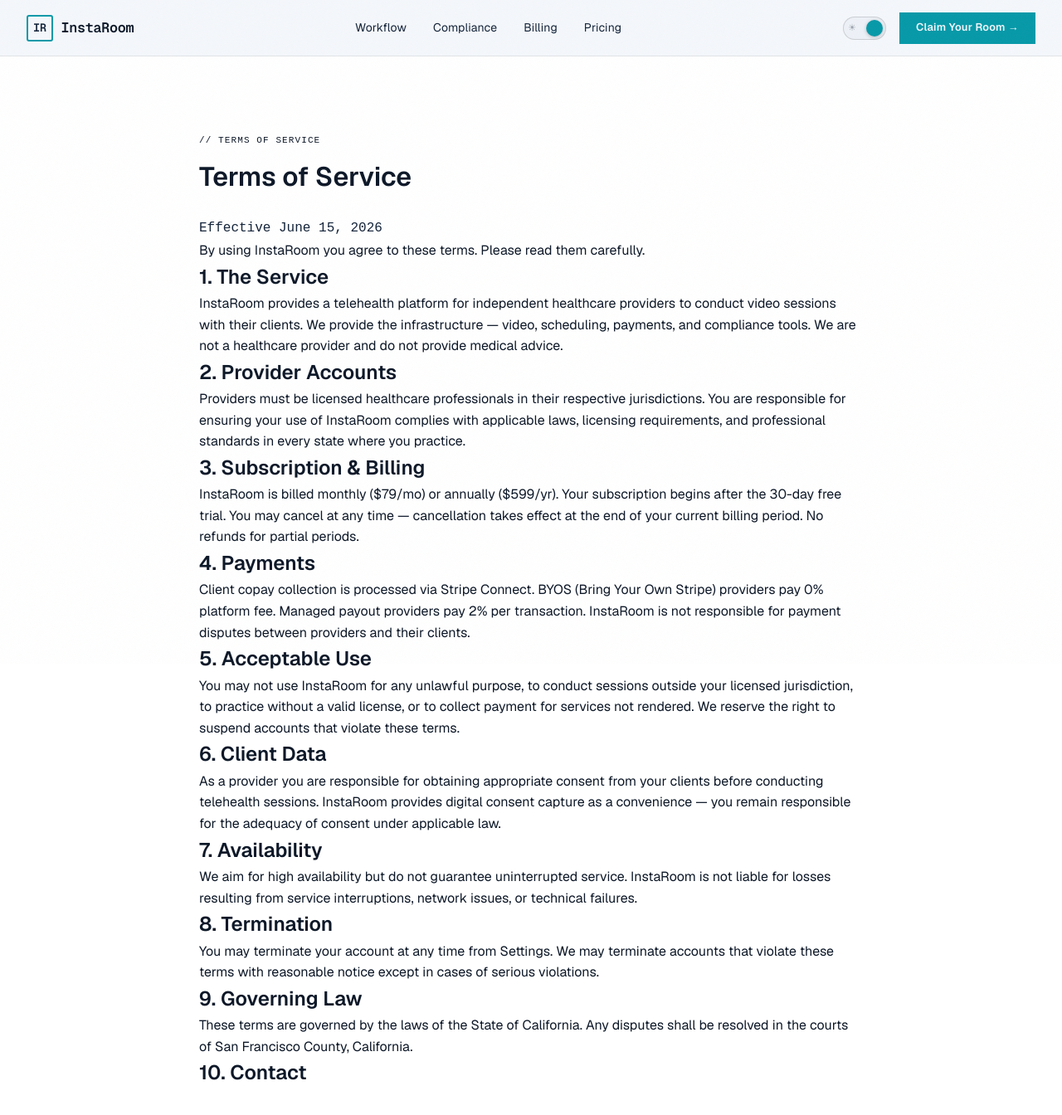
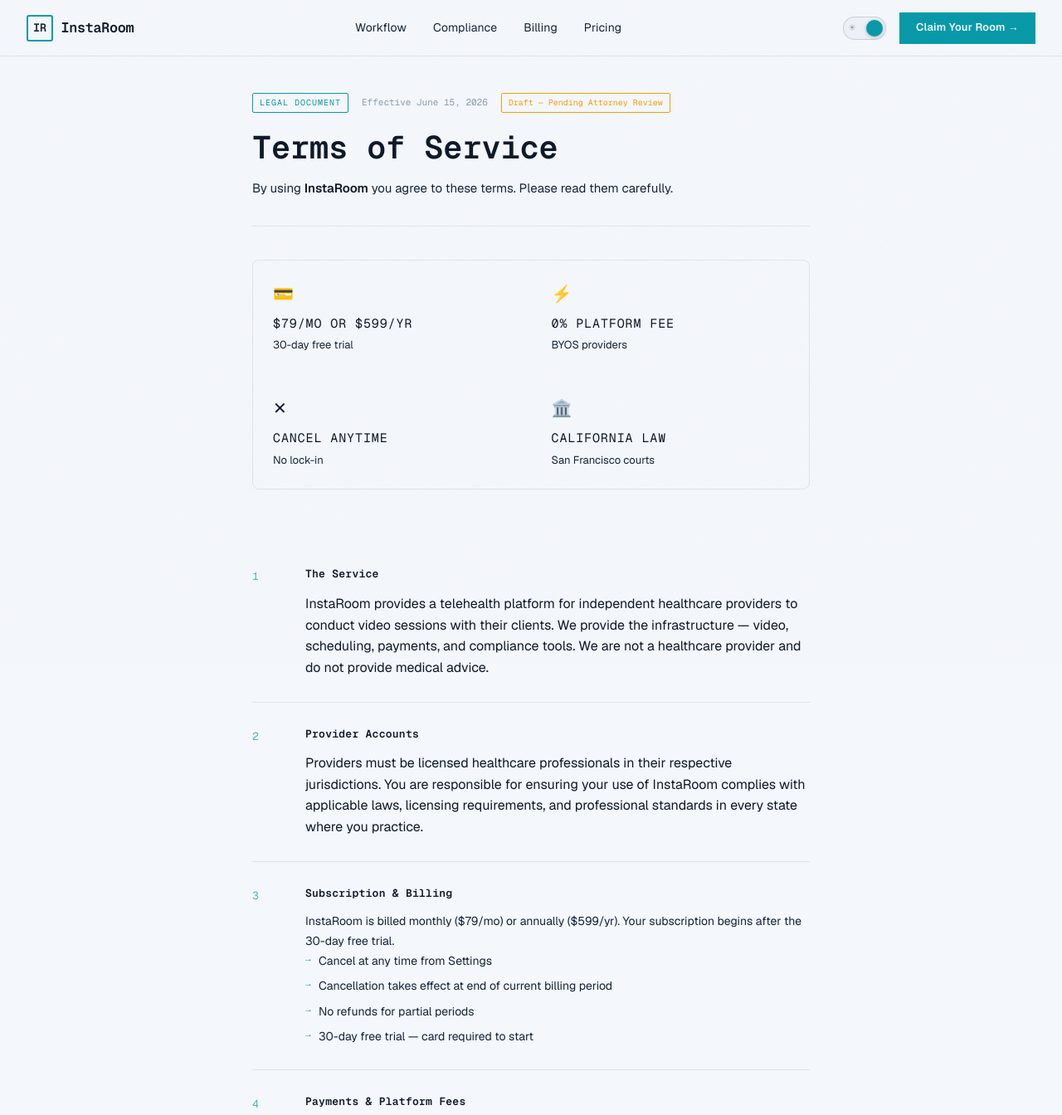
Before and after one commit to InstaDR-Lite/marketing, a Next.js app: page /terms in a window 1280 px wide. Shown: the top 1344 px of the page at 83% size. Built offline with nearby package versions, Linux system fonts and the light colour scheme.

Commit message:
feat: terms of service page redesign
- Legal document format matching BAA + Privacy
- 4-card key terms summary (pricing, fees, cancel, jurisdiction)
- 9 numbered sections with arrow lists
- Acceptable use as bullet list
- Draft disclaimer footer
- San Francisco, CA contact

```diff
--- /dev/null
+++ b/app/terms/Terms.module.scss
@@ -0,0 +1,266 @@
+.page {
+  max-width: 720px;
+  margin: 0 auto;
+  padding: 7rem 24px;
+}
+
+// Header
+.header {
+  margin-bottom: 40px;
+  padding-bottom: 32px;
+  border-bottom: 1px solid var(--color-border);
+}
+
+.docMeta {
+  display: flex;
+  align-items: center;
+  gap: 16px;
+  margin-bottom: 20px;
+  flex-wrap: wrap;
+}
+
+.docType {
+  font-family: var(--font-mono);
+  font-size: 10px;
+  text-transform: uppercase;
+  letter-spacing: 0.1em;
+  color: var(--color-teal);
+  padding: 3px 8px;
+  border: 1px solid var(--color-teal);
+  border-radius: 2px;
+}
+
+.docDate {
+  font-family: var(--font-mono);
+  font-size: 11px;
+  color: var(--color-text-muted);
+}
+
+.docStatus {
+  font-family: var(--font-mono);
+  font-size: 10px;
+  color: #f59e0b;
+  padding: 3px 8px;
+  border: 1px solid #f59e0b;
+  border-radius: 2px;
+}
+
+.headline {
+  font-family: var(--font-display);
+  font-size: clamp(1.75rem, 3vw, 2.5rem);
+  font-weight: 700;
+  color: var(--color-text-primary);
+  margin-bottom: 16px;
+  line-height: 1.1;
+}
+
+.parties {
+  font-size: 15px;
+  line-height: 1.7;
+  color: var(--color-text-secondary);
+
+  strong {
+    color: var(--color-text-primary);
+  }
+}
+
+// Request CTA
+.requestBox {
+  display: flex;
+  align-items: center;
+  justify-content: space-between;
+  gap: 24px;
+  padding: 20px 24px;
+  border: 1px solid var(--color-teal);
+  border-radius: 8px;
+  background: var(--color-teal-dim);
+  margin-bottom: 48px;
+
+  @media (max-width: 600px) {
+    flex-direction: column;
+    align-items: flex-start;
+  }
+}
+
+.requestTitle {
+  font-family: var(--font-mono);
+  font-size: 12px;
+  color: var(--color-text-primary);
+  letter-spacing: 0.04em;
+  margin-bottom: 4px;
+}
+
+.requestDesc {
+  font-size: 13px;
+  color: var(--color-text-secondary);
+}
+
+.requestBtn {
+  flex-shrink: 0;
+  padding: 10px 18px;
+  border: 1px solid var(--color-teal);
+  border-radius: 4px;
+  font-family: var(--font-mono);
+  font-size: 11px;
+  color: var(--color-teal);
+  white-space: nowrap;
+  text-decoration: none;
+  transition: background var(--transition);
+
+  &:hover {
+    background: var(--color-teal-dim);
+  }
+}
+
+// Sections
+.sections {
+  display: flex;
+  flex-direction: column;
+  gap: 0;
+}
+
+.section {
+  display: grid;
+  grid-template-columns: 40px 1fr;
+  gap: 24px;
+  padding: 28px 0;
+  border-bottom: 1px solid var(--color-border);
+
+  &:last-child {
+    border-bottom: none;
+  }
+}
+
+.sectionNum {
+  font-family: var(--font-mono);
+  font-size: 13px;
+  color: var(--color-teal);
+  padding-top: 3px;
+  opacity: 0.7;
+}
+
+.sectionBody {
+  display: flex;
+  flex-direction: column;
+  gap: 12px;
+}
+
+.sectionTitle {
+  font-family: var(--font-mono);
+  font-size: 13px;
+  color: var(--color-text-primary);
+  letter-spacing: 0.02em;
+  font-weight: 600;
+}
+
+.sectionBody p {
+  font-size: 14px;
+  line-height: 1.7;
+  color: var(--color-text-secondary);
+}
+
+.list {
+  list-style: none;
+  padding: 0;
+  margin: 0;
+  display: flex;
+  flex-direction: column;
+  gap: 8px;
+
+  li {
+    font-size: 14px;
+    line-height: 1.6;
+    color: var(--color-text-secondary);
+    padding-left: 16px;
+    position: relative;
+
+    &::before {
+      content: '→';
+      position: absolute;
+      left: 0;
+      color: var(--color-teal);
+      font-family: var(--font-mono);
+      font-size: 11px;
+    }
+  }
+}
+
+
+.summaryGrid {
+  display: grid;
+  grid-template-columns: repeat(2, 1fr);
+  gap: 1px;
+  // background: var(--color-border);
+  border: 1px solid var(--color-border);
+  border-radius: 8px;
+  overflow: hidden;
+  margin-bottom: 64px;
+
+  @media (max-width: 640px) {
+    grid-template-columns: 1fr;
+  }
+}
+
+.summaryCard {
+  background: var(--color-surface);
+  background: transparent;
+  padding: 24px;
+  display: flex;
+  flex-direction: column;
+  gap: 8px;
+}
+
+.summaryIcon {
+  font-size: 20px;
+  margin-bottom: 4px;
+}
+
+.summaryTitle {
+  font-family: var(--font-mono);
+  font-size: 15px;
+  color: var(--color-text-primary);
+  letter-spacing: 0.06em;
+  text-transform: uppercase;
+  line-height: 1.1;
+}
+
+.summaryDesc {
+  font-size: 13px;
+  line-height: 1.6;
+  color: var(--color-text-secondary);
+}
+
+// Footer
+.docFooter {
+  margin-top: 48px;
+  padding-top: 32px;
+  border-top: 1px solid var(--color-border);
+  display: flex;
+  flex-direction: column;
+  gap: 16px;
+}
+
+.disclaimer {
+  font-size: 12px;
+  line-height: 1.6;
+  color: var(--color-text-muted);
+  font-style: italic;
+}
+
+.contact {
+  display: flex;
+  align-items: center;
+  gap: 24px;
+  font-size: 13px;
+
+  a {
+    color: var(--color-teal);
+    text-decoration: none;
+  }
+
+  span {
+    font-family: var(--font-mono);
+    font-size: 11px;
+    color: var(--color-text-muted);
+  }
+}
--- a/app/terms/page.tsx
+++ b/app/terms/page.tsx
@@ -1,88 +1,165 @@
-// app/about/page.tsx
-import Footer from "@/components/Footer";
-import Navbar from "@/components/Navbar";
-import Link from "next/link";
-import styles from "../page.module.scss";
+import Navbar from '@/components/Navbar';
+import Footer from '@/components/Footer';
+import styles from './Terms.module.scss';
 
-function Terms() {
-  return (
-    <main className={styles.section}>
-      <div className={styles.container}>
-        <p className={styles.label}>// terms of service</p>
-        <h1>Terms of Service</h1>
-        <p className={styles.coming}>Effective June 15, 2026</p>
-
-        <p>By using InstaRoom you agree to these terms. Please read them carefully.</p>
-
-        <h2>1. The Service</h2>
-        <p>InstaRoom provides a telehealth platform for independent healthcare
+const SECTIONS = [
+  {
+    num:   '1',
+    title: 'The Service',
+    body:  <>InstaRoom provides a telehealth platform for independent healthcare
             providers to conduct video sessions with their clients. We provide
             the infrastructure — video, scheduling, payments, and compliance tools.
-        We are not a healthcare provider and do not provide medical advice.</p>
-
-        <h2>2. Provider Accounts</h2>
-        <p>Providers must be licensed healthcare professionals in their
+            We are not a healthcare provider and do not provide medical advice.</>
+  },
+  {
+    num:   '2',
+    title: 'Provider Accounts',
+    body:  <>Providers must be licensed healthcare professionals in their
             respective jurisdictions. You are responsible for ensuring your
             use of InstaRoom complies with applicable laws, licensing requirements,
-        and professional standards in every state where you practice.</p>
-
-        <h2>3. Subscription & Billing</h2>
+            and professional standards in every state where you practice.</>
+  },
+  {
+    num:   '3',
+    title: 'Subscription & Billing',
+    body:  <>
       <p>InstaRoom is billed monthly ($79/mo) or annually ($599/yr).
-        Your subscription begins after the 30-day free trial.
-        You may cancel at any time — cancellation takes effect at the
-        end of your current billing period. No refunds for partial periods.</p>
-
-        <h2>4. Payments</h2>
-        <p>Client copay collection is processed via Stripe Connect.
-        BYOS (Bring Your Own Stripe) providers pay 0% platform fee.
-        Managed payout providers pay 2% per transaction.
-        InstaRoom is not responsible for payment disputes between
-        providers and their clients.</p>
-
-        <h2>5. Acceptable Use</h2>
-        <p>You may not use InstaRoom for any unlawful purpose, to conduct
-        sessions outside your licensed jurisdiction, to practice without
-        a valid license, or to collect payment for services not rendered.
-        We reserve the right to suspend accounts that violate these terms.</p>
-
-        <h2>6. Client Data</h2>
-        <p>As a provider you are responsible for obtaining appropriate consent
+      Your subscription begins after the 30-day free trial.</p>
+      <ul className={styles.list}>
+        <li>Cancel at any time from Settings</li>
+        <li>Cancellation takes effect at end of current billing period</li>
+        <li>No refunds for partial periods</li>
+        <li>30-day free trial — card required to start</li>
+      </ul>
+    </>
+  },
+  {
+    num:   '4',
+    title: 'Payments & Platform Fees',
+    body:  <>
+      <p>Client copay collection is processed via Stripe Connect.</p>
+      <ul className={styles.list}>
+        <li>BYOS (Bring Your Own Stripe) — 0% platform fee</li>
+        <li>Managed payouts — 2% per transaction</li>
+        <li>InstaRoom is not responsible for payment disputes between providers and clients</li>
+      </ul>
+    </>
+  },
+  {
+    num:   '5',
+    title: 'Acceptable Use',
+    body:  <>
+      <p>You may not use InstaRoom to:</p>
+      <ul className={styles.list}>
+        <li>Conduct sessions outside your licensed jurisdiction</li>
+        <li>Practice without a valid license</li>
+        <li>Collect payment for services not rendered</li>
+        <li>Violate any applicable law or regulation</li>
+      </ul>
+      <p>We reserve the right to suspend accounts that violate these terms.</p>
+    </>
+  },
+  {
+    num:   '6',
+    title: 'Client Data & Consent',
+    body:  <>As a provider you are responsible for obtaining appropriate consent
             from your clients before conducting telehealth sessions. InstaRoom
             provides digital consent capture as a convenience — you remain
-        responsible for the adequacy of consent under applicable law.</p>
-
-        <h2>7. Availability</h2>
-        <p>We aim for high availability but do not guarantee uninterrupted
+            responsible for the adequacy of consent under applicable law.</>
+  },
+  {
+    num:   '7',
+    title: 'Availability',
+    body:  <>We aim for high availability but do not guarantee uninterrupted
             service. InstaRoom is not liable for losses resulting from
-        service interruptions, network issues, or technical failures.</p>
-
-        <h2>8. Termination</h2>
-        <p>You may terminate your account at any time from Settings.
+            service interruptions, network issues, or technical failures.</>
+  },
+  {
+    num:   '8',
+    title: 'Termination',
+    body:  <>You may terminate your account at any time from Settings.
             We may terminate accounts that violate these terms with
-        reasonable notice except in cases of serious violations.</p>
-
-        <h2>9. Governing Law</h2>
-        <p>These terms are governed by the laws of the State of California.
-        Any disputes shall be resolved in the courts of San Francisco County, California.</p>
-
-        <h2>10. Contact</h2>
-        <p className={styles.contact}>
-          <a href="mailto:rupesh@instadr.link">rupesh@instadr.link</a><br/>
-          InstaRoom · San Francisco, CA
-        </p>
-      </div>
-    </main>
-  );
-}
+            reasonable notice except in cases of serious violations.</>
+  },
+  {
+    num:   '9',
+    title: 'Governing Law',
+    body:  <>These terms are governed by the laws of the State of California.
+            Any disputes shall be resolved in the courts of San Francisco County, California.</>
+  },
+];
 
 export default function TermsPage() {
   return (
     <>
       <Navbar />
-        <main>
-          <Terms/>
-       </main>
+      <div className={styles.page}>
+
+        {/* Header */}
+        <div className={styles.header}>
+          <div className={styles.docMeta}>
+            <span className={styles.docType}>Legal Document</span>
+            <span className={styles.docDate}>Effective June 15, 2026</span>
+            <span className={styles.docStatus}>Draft — Pending Attorney Review</span>
+          </div>
+          <h1 className={styles.headline}>Terms of Service</h1>
+          <p className={styles.parties}>
+            By using <strong>InstaRoom</strong> you agree to these terms.
+            Please read them carefully.
+          </p>
+        </div>
+
+        {/* Key terms summary */}
+        <div className={styles.summaryGrid}>
+          <div className={styles.summaryCard}>
+            <div className={styles.summaryIcon}>💳</div>
+            <div className={styles.summaryTitle}>$79/mo or $599/yr</div>
+            <div className={styles.summaryDesc}>30-day free trial</div>
+          </div>
+          <div className={styles.summaryCard}>
+            <div className={styles.summaryIcon}>⚡</div>
+            <div className={styles.summaryTitle}>0% platform fee</div>
+            <div className={styles.summaryDesc}>BYOS providers</div>
+          </div>
+          <div className={styles.summaryCard}>
+            <div className={styles.summaryIcon}>✕</div>
+            <div className={styles.summaryTitle}>Cancel anytime</div>
+            <div className={styles.summaryDesc}>No lock-in</div>
+          </div>
+          <div className={styles.summaryCard}>
+            <div className={styles.summaryIcon}>🏛️</div>
+            <div className={styles.summaryTitle}>California law</div>
+            <div className={styles.summaryDesc}>San Francisco courts</div>
+          </div>
+        </div>
+
+        {/* Sections */}
+        <div className={styles.sections}>
+          {SECTIONS.map(({ num, title, body }) => (
+            <div key={num} className={styles.section}>
+              <div className={styles.sectionNum}>{num}</div>
+              <div className={styles.sectionBody}>
+                <h2 className={styles.sectionTitle}>{title}</h2>
+                <div className={styles.sectionContent}>{body}</div>
+              </div>
+            </div>
+          ))}
+        </div>
+
+        {/* Footer */}
+        <div className={styles.docFooter}>
+          <div className={styles.disclaimer}>
+            This is a draft document pending review by a licensed attorney.
+            Subject to revision before general availability.
+          </div>
+          <div className={styles.contact}>
+            <a href="mailto:hello@instaroom.link">hello@instaroom.link</a>
+            <span>InstaRoom · San Francisco, CA · 2026</span>
+          </div>
+        </div>
+
+      </div>
       <Footer />
     </>
-  )
+  );
 }
```
Lines whose indentation alone changed are shown as unchanged.
